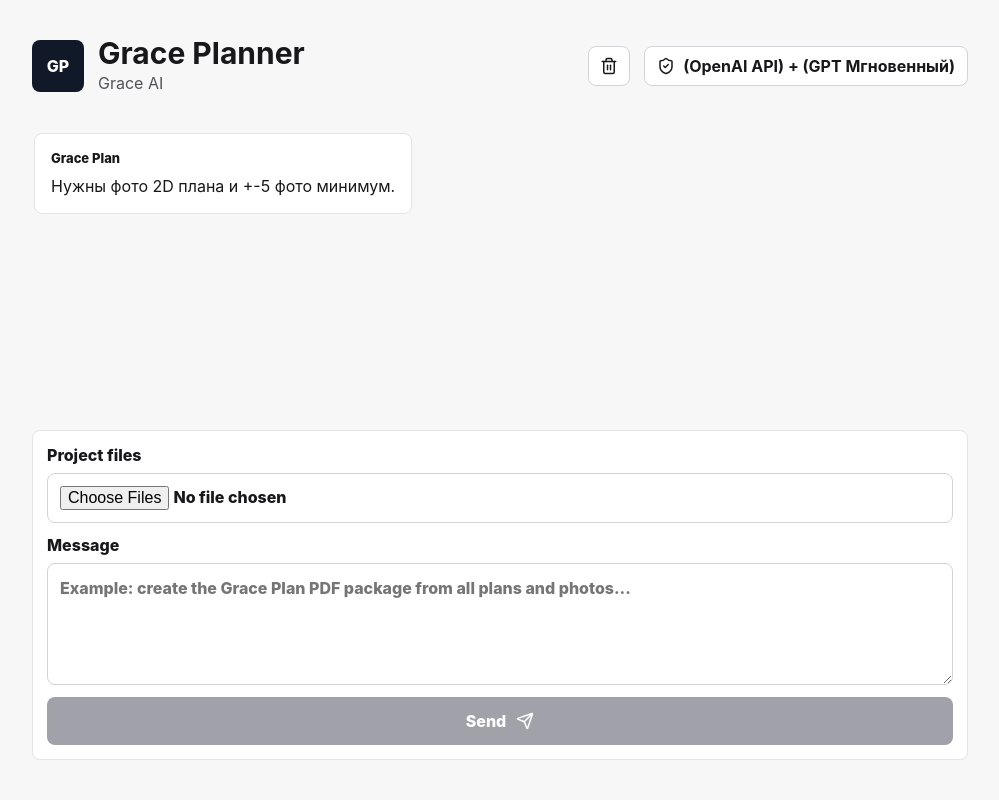
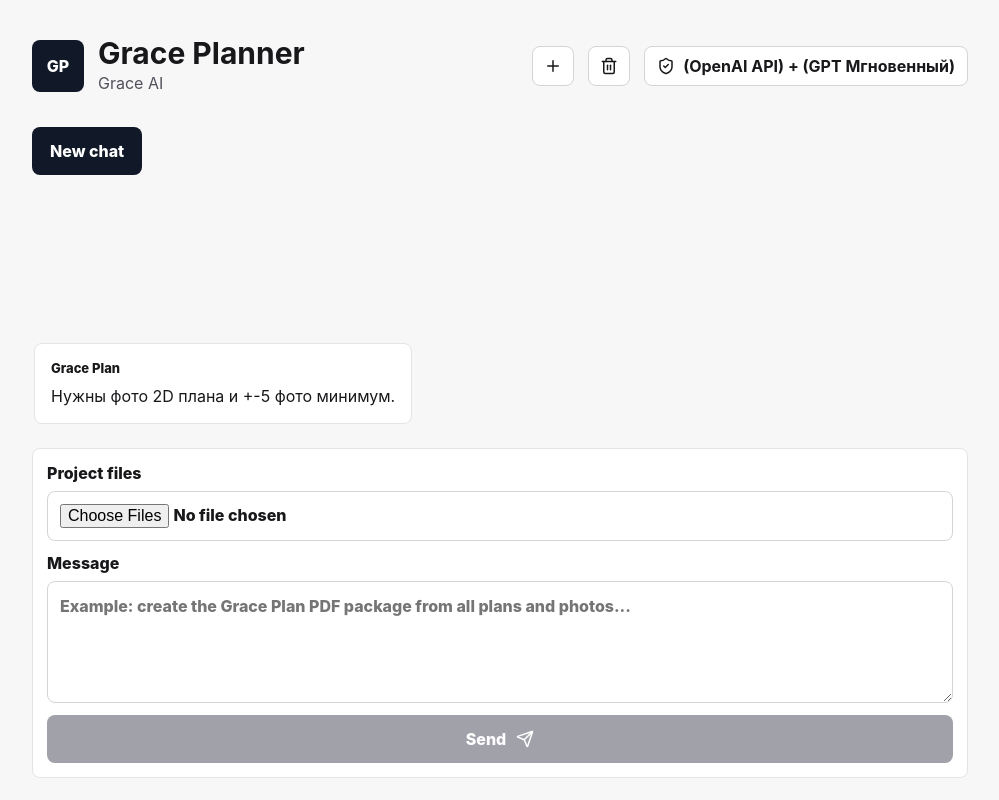
Before and after one commit to ukraine-devs/GracePlan, a React (Vite) app: page / in a window 1280 px wide. Shown: the whole page, without its empty margins (140-1139 px from the left). Built offline with nearby package versions, Linux system fonts and the light colour scheme.

Commit message:
Add multiple chat sessions

```diff
--- a/src/main.jsx
+++ b/src/main.jsx
@@ -1,39 +1,85 @@
-import React, { useEffect, useState } from "react";
+import React, { useEffect, useMemo, useState } from "react";
 import { createRoot } from "react-dom/client";
-import { Send, ShieldCheck, Trash2 } from "lucide-react";
+import { Plus, Send, ShieldCheck, Trash2 } from "lucide-react";
 import "./styles.css";
 
-const STORAGE_KEY = "grace-plan-chat-history";
+const STORAGE_KEY = "grace-plan-chat-sessions";
+const ACTIVE_KEY = "grace-plan-active-chat";
 
 const welcome = {
   role: "assistant",
   content: "Нужны фото 2D плана и +-5 фото минимум.",
 };
 
-function loadMessages() {
+function createChat() {
+  return {
+    id: crypto.randomUUID(),
+    title: "New chat",
+    messages: [welcome],
+    createdAt: Date.now(),
+  };
+}
+
+function loadChats() {
   try {
     const saved = JSON.parse(localStorage.getItem(STORAGE_KEY) || "null");
-    return Array.isArray(saved) && saved.length ? saved : [welcome];
+    if (Array.isArray(saved) && saved.length) return saved;
+
+    const oldMessages = JSON.parse(localStorage.getItem("grace-plan-chat-history") || "null");
+    if (Array.isArray(oldMessages) && oldMessages.length) {
+      return [{ ...createChat(), title: "Saved chat", messages: oldMessages }];
+    }
   } catch {
-    return [welcome];
+    return [createChat()];
   }
+  return [createChat()];
+}
+
+function makeTitle(text) {
+  return text.length > 28 ? `${text.slice(0, 28)}...` : text || "New chat";
 }
 
 function App() {
-  const [messages, setMessages] = useState(loadMessages);
+  const [chats, setChats] = useState(loadChats);
+  const [activeChatId, setActiveChatId] = useState(() => localStorage.getItem(ACTIVE_KEY) || null);
   const [input, setInput] = useState("");
   const [files, setFiles] = useState([]);
   const [isSending, setIsSending] = useState(false);
   const [error, setError] = useState("");
 
+  const activeChat = useMemo(
+    () => chats.find((chat) => chat.id === activeChatId) || chats[0],
+    [activeChatId, chats],
+  );
+  const messages = activeChat?.messages || [welcome];
+
   useEffect(() => {
-    localStorage.setItem(STORAGE_KEY, JSON.stringify(messages));
-  }, [messages]);
+    if (!activeChatId && chats[0]) setActiveChatId(chats[0].id);
+  }, [activeChatId, chats]);
+
+  useEffect(() => {
+    localStorage.setItem(STORAGE_KEY, JSON.stringify(chats));
+  }, [chats]);
+
+  useEffect(() => {
+    if (activeChat?.id) localStorage.setItem(ACTIVE_KEY, activeChat.id);
+  }, [activeChat?.id]);
+
+  function updateActiveChat(updater) {
+    setChats((current) => current.map((chat) => (chat.id === activeChat.id ? updater(chat) : chat)));
+  }
+
+  function newChat() {
+    const chat = createChat();
+    setChats((current) => [chat, ...current]);
+    setActiveChatId(chat.id);
+    setInput("");
+    setError("");
+  }
 
   function clearChat() {
-    setMessages([welcome]);
+    updateActiveChat((chat) => ({ ...chat, title: "New chat", messages: [welcome] }));
     setError("");
-    localStorage.removeItem(STORAGE_KEY);
   }
 
   async function submit(event) {
@@ -42,7 +88,11 @@
     if (!text || isSending) return;
 
     const nextMessages = [...messages, { role: "user", content: text }];
-    setMessages(nextMessages);
+    updateActiveChat((chat) => ({
+      ...chat,
+      title: chat.messages.length === 1 ? makeTitle(text) : chat.title,
+      messages: nextMessages,
+    }));
     setInput("");
     setError("");
     setIsSending(true);
@@ -63,10 +113,11 @@
 
       const data = await response.json();
       if (!response.ok) throw new Error(data.error || "API error");
-      setMessages([...nextMessages, { role: "assistant", content: data.answer }]);
+      const finalMessages = [...nextMessages, { role: "assistant", content: data.answer }];
+      updateActiveChat((chat) => ({ ...chat, messages: finalMessages }));
     } catch (err) {
       setError(err.message);
-      setMessages(messages);
+      updateActiveChat((chat) => ({ ...chat, messages }));
     } finally {
       setIsSending(false);
     }
@@ -84,7 +135,10 @@
             </div>
           </div>
           <div className="header-actions">
-            <button className="icon-button" type="button" onClick={clearChat} aria-label="Clear chat">
+            <button className="icon-button" type="button" onClick={newChat} aria-label="New chat" title="New chat">
+              <Plus size={18} />
+            </button>
+            <button className="icon-button" type="button" onClick={clearChat} aria-label="Clear chat" title="Clear chat">
               <Trash2 size={18} />
             </button>
             <div className="secure-badge">
@@ -93,6 +147,19 @@
             </div>
           </div>
         </header>
+
+        <nav className="chat-tabs" aria-label="Chats">
+          {chats.map((chat) => (
+            <button
+              className={chat.id === activeChat.id ? "chat-tab active" : "chat-tab"}
+              key={chat.id}
+              type="button"
+              onClick={() => setActiveChatId(chat.id)}
+            >
+              {chat.title}
+            </button>
+          ))}
+        </nav>
 
         <div className="messages" aria-live="polite">
           {messages.map((message, index) => (
```
